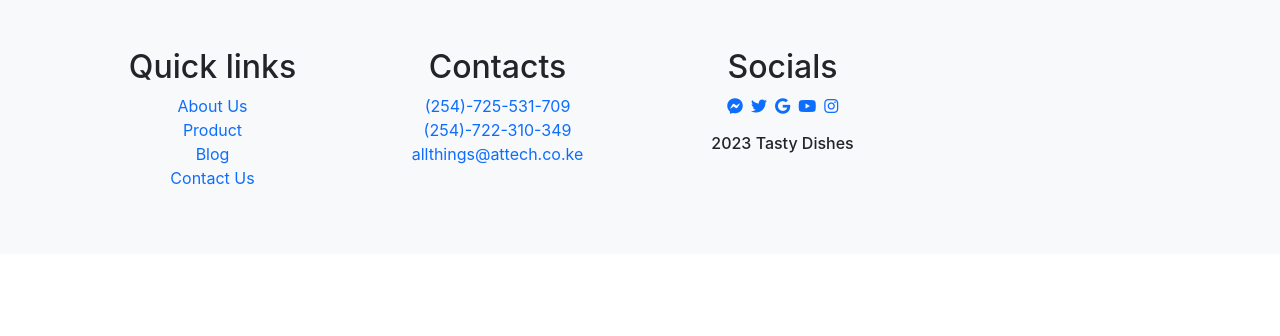
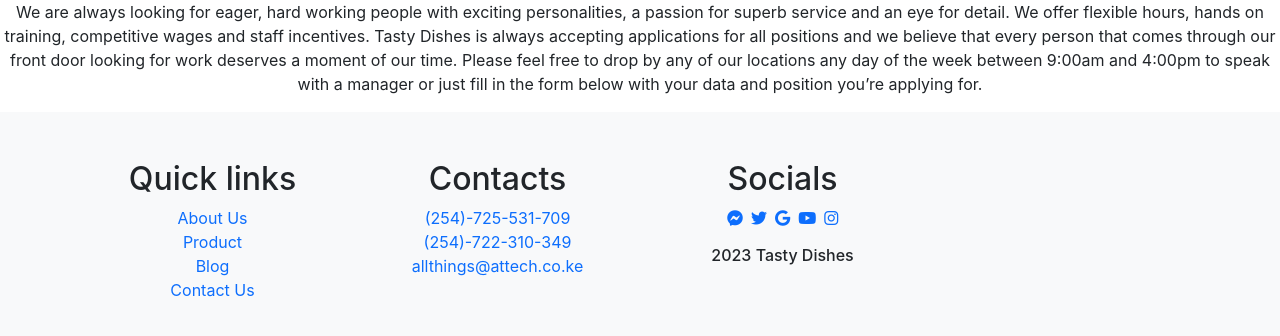
Before and after one commit to njagiiii/Dishes, a React (Create React App) app: page / in a window 1280 px wide. Shown: the top 336 px of the page. Built offline with nearby package versions, Linux system fonts and the light colour scheme.

Commit message:
Added the career component and a paragraph to it

```diff
--- a/src/App.js
+++ b/src/App.js
@@ -1,9 +1,11 @@
 import './App.css';
+import Careers from './Careers';
 import Footer from './Footer';
 
 function App() {
   return (
     <div className="App">
+      <Careers />
       <Footer />
     </div>
   );
--- /dev/null
+++ b/src/Careers.js
@@ -0,0 +1,17 @@
+import React from 'react'
+
+const Careers = () => {
+  return (
+    <div>
+      <p>
+      We are always looking for eager, hard working people with exciting personalities, a passion for superb service and an eye for detail.
+
+We offer flexible hours, hands on training, competitive wages and staff incentives. Tasty Dishes is always accepting applications for all positions and we believe that every person that comes through our front door looking for work deserves a moment of our time.
+
+Please feel free to drop by any of our locations any day of the week between 9:00am and 4:00pm to speak with a manager or just fill in the form below with your data and position you’re applying for.
+      </p>
+    </div>
+  )
+}
+
+export default Careers
```
